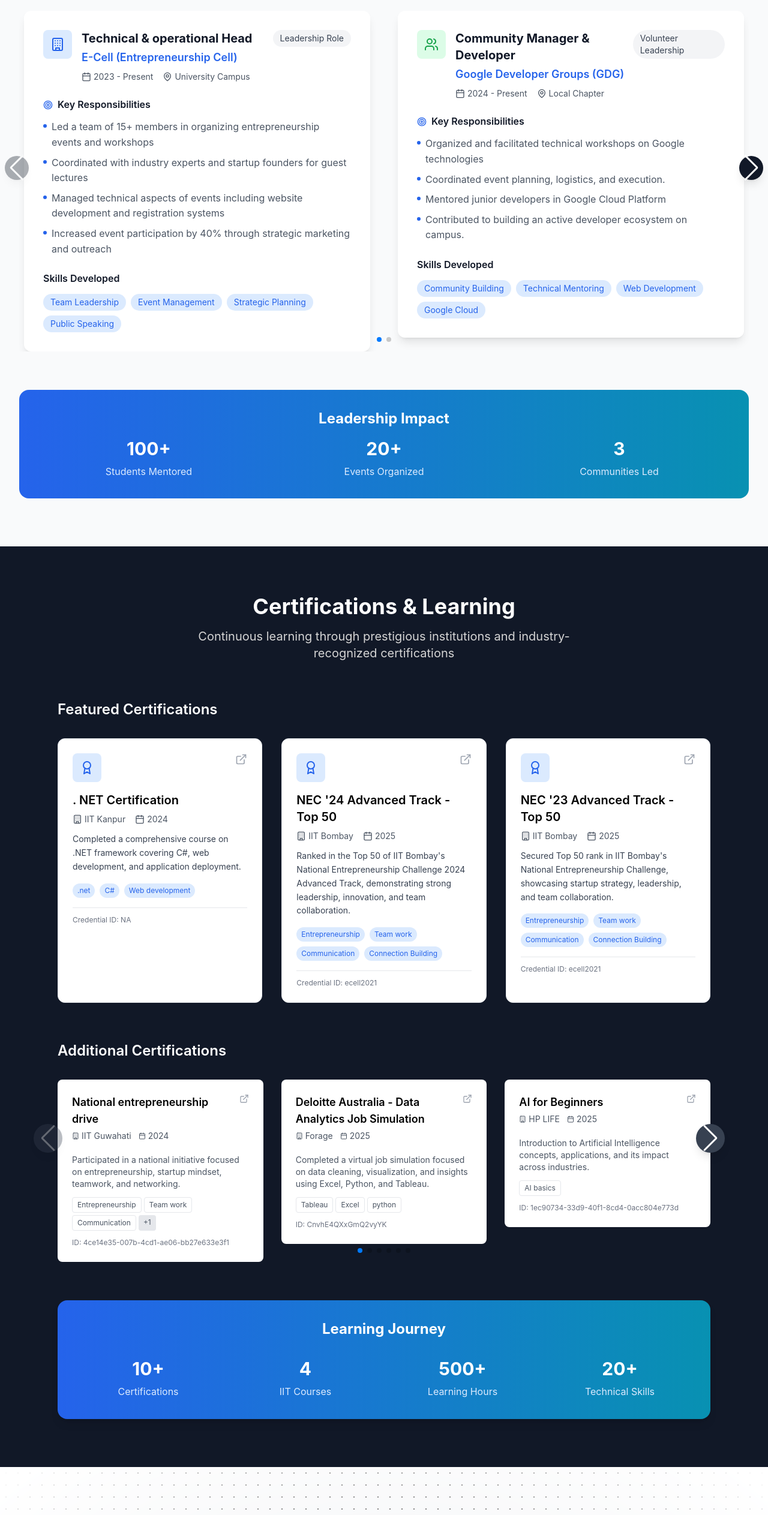
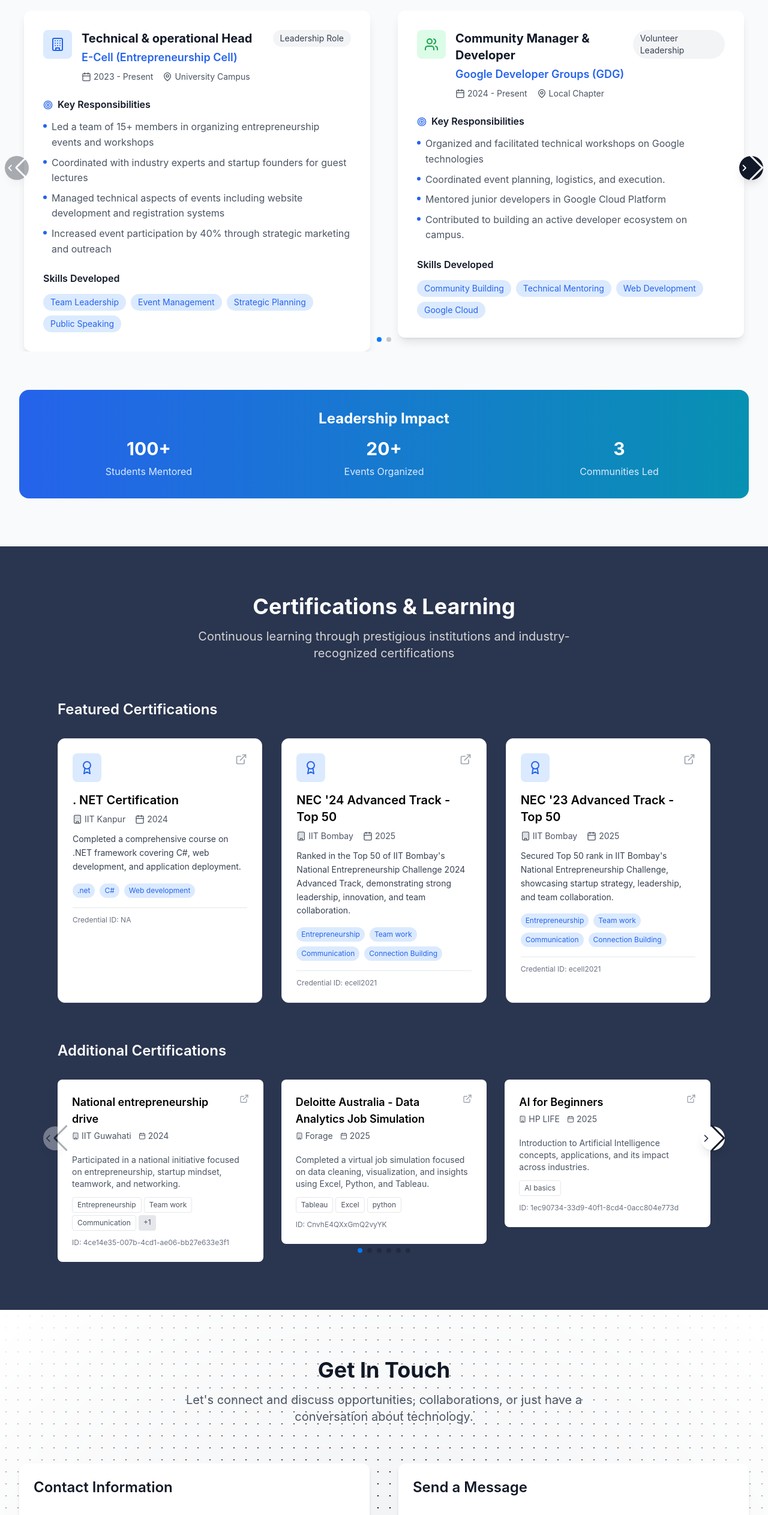
Before and after one commit to Manuomar/portfolio, a React (Vite) app: page / in a window 1280 px wide. Shown: the part 5832-8358 px from the top of the page at 60% size. Built offline with nearby package versions, Linux system fonts and the light colour scheme.

Commit message:
nav arrow remove from phone size

```diff
--- a/src/components/Certifications.tsx
+++ b/src/components/Certifications.tsx
@@ -14,7 +14,7 @@ import "swiper/css/pagination";
 import { BackgroundLines } from "../components/ui/background-lines";
 
 const Certifications: React.FC = () => {
-  const certifications = [
+   const certifications = [
     // your certifications array
     {
       title: ". NET Certification",
@@ -130,7 +130,7 @@ const Certifications: React.FC = () => {
   const otherCertifications = certifications.filter((cert) => !cert.featured);
 
   return (
-    <section id="certifications" className="relative py-20 bg-gray-900 text-white overflow-hidden">
+    <section id="certifications" className="relative py-20 bg-[#2a354f] text-white overflow-hidden">
       <BackgroundLines className="absolute inset-0 z-0" />
 
       <div className="relative z-10 max-w-6xl mx-auto px-4 sm:px-6 lg:px-8">
@@ -206,15 +206,19 @@ const Certifications: React.FC = () => {
           <h3 className="text-2xl font-semibold text-white mb-8">Additional Certifications</h3>
 
           {/* Custom Navigation Buttons */}
-          <div className="swiper-button-prev absolute -left-10 top-1/2 -translate-y-1/2 z-10 w-12 h-12 rounded-full bg-gray-700 text-white flex items-center justify-center hover:bg-gray-800 transition shadow-lg">
-            {/* <svg xmlns="http://www.w3.org/2000/svg" className="w-6 h-6" fill="none" viewBox="0 0 24 24" stroke="currentColor">
+          <div className="swiper-button-prev absolute -left-6 top-1/2 -translate-y-1/2 z-10
+            w-10 h-10 rounded-full bg-white text-gray-900 hidden md:flex items-center justify-center
+            hover:bg-gray-200 transition shadow-lg">
+            <svg xmlns="http://www.w3.org/2000/svg" className="w-5 h-5" fill="none" viewBox="0 0 24 24" stroke="currentColor">
               <path strokeLinecap="round" strokeLinejoin="round" strokeWidth={2} d="M15 19l-7-7 7-7" />
-            </svg> */}
+            </svg>
           </div>
-          <div className="swiper-button-next absolute -right-6 top-1/2 -translate-y-1/2 z-10 w-12 h-12 rounded-full bg-gray-700 text-white flex items-center justify-center hover:bg-gray-800 transition shadow-lg">
-            {/* <svg xmlns="http://www.w3.org/2000/svg" className="w-6 h-6" fill="none" viewBox="0 0 24 24" stroke="currentColor">
+          <div className="swiper-button-next absolute -right-6 top-1/2 -translate-y-1/2 z-10
+            w-10 h-10 rounded-full bg-white text-gray-900 hidden md:flex items-center justify-center
+            hover:bg-gray-200 transition shadow-lg">
+            <svg xmlns="http://www.w3.org/2000/svg" className="w-5 h-5" fill="none" viewBox="0 0 24 24" stroke="currentColor">
               <path strokeLinecap="round" strokeLinejoin="round" strokeWidth={2} d="M9 5l7 7-7 7" />
-            </svg> */}
+            </svg>
           </div>
 
           <Swiper
@@ -283,31 +287,6 @@ const Certifications: React.FC = () => {
             ))}
           </Swiper>
         </div>
-
-        {/* Stats */}
-        <div className="mt-16 bg-gradient-to-r from-blue-600 to-cyan-600 rounded-2xl p-8 text-white shadow-lg">
-          <div className="text-center">
-            <h3 className="text-2xl font-bold mb-8">Learning Journey</h3>
-            <div className="grid md:grid-cols-4 gap-6">
-              <div>
-                <div className="text-3xl font-bold mb-2">10+</div>
-                <div className="text-blue-100">Certifications</div>
-              </div>
-              <div>
-                <div className="text-3xl font-bold mb-2">4</div>
-                <div className="text-blue-100">IIT Courses</div>
-              </div>
-              <div>
-                <div className="text-3xl font-bold mb-2">500+</div>
-                <div className="text-blue-100">Learning Hours</div>
-              </div>
-              <div>
-                <div className="text-3xl font-bold mb-2">20+</div>
-                <div className="text-blue-100">Technical Skills</div>
-              </div>
-            </div>
-          </div>
-        </div>
       </div>
     </section>
   );
--- a/src/components/Experience.tsx
+++ b/src/components/Experience.tsx
@@ -83,17 +83,17 @@ const ExperienceCarousel: React.FC = () => {
           </p>
         </div>
 
-        {/* Custom Navigation Arrows */}
+        {/* Custom Navigation Arrows (hidden on mobile) */}
         <div className="relative">
           <div className="swiper-button-prev absolute -left-6 top-1/2 -translate-y-1/2 z-10
-            w-10 h-10 rounded-full bg-gray-900 text-white flex items-center justify-center
-            hover:bg-gray-800 transition shadow-lg">
-            {/* <ChevronLeft size={20} strokeWidth={2.5} /> */}
+            w-10 h-10 rounded-full bg-gray-900 text-white items-center justify-center
+            hover:bg-gray-800 transition shadow-lg hidden md:flex">
+            <ChevronLeft size={20} strokeWidth={2.5} />
           </div>
           <div className="swiper-button-next absolute -right-6 top-1/2 -translate-y-1/2 z-10
-            w-10 h-10 rounded-full bg-gray-900 text-white flex items-center justify-center
-            hover:bg-gray-800 transition shadow-lg">
-            {/* <ChevronRight size={20} strokeWidth={2.5} /> */}
+            w-10 h-10 rounded-full bg-gray-900 text-white items-center justify-center
+            hover:bg-gray-800 transition shadow-lg hidden md:flex">
+            <ChevronRight size={20} strokeWidth={2.5} />
           </div>
 
           <Swiper
```
